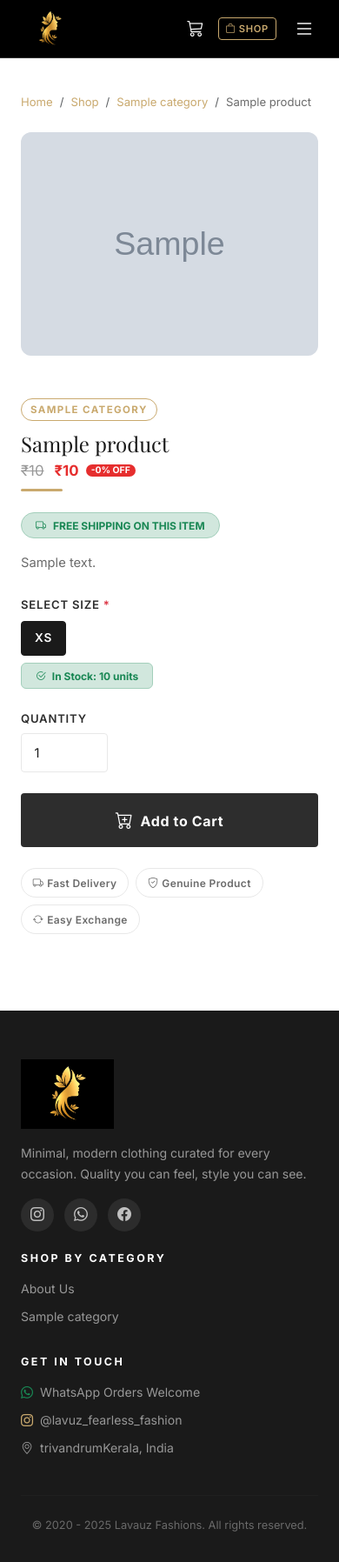
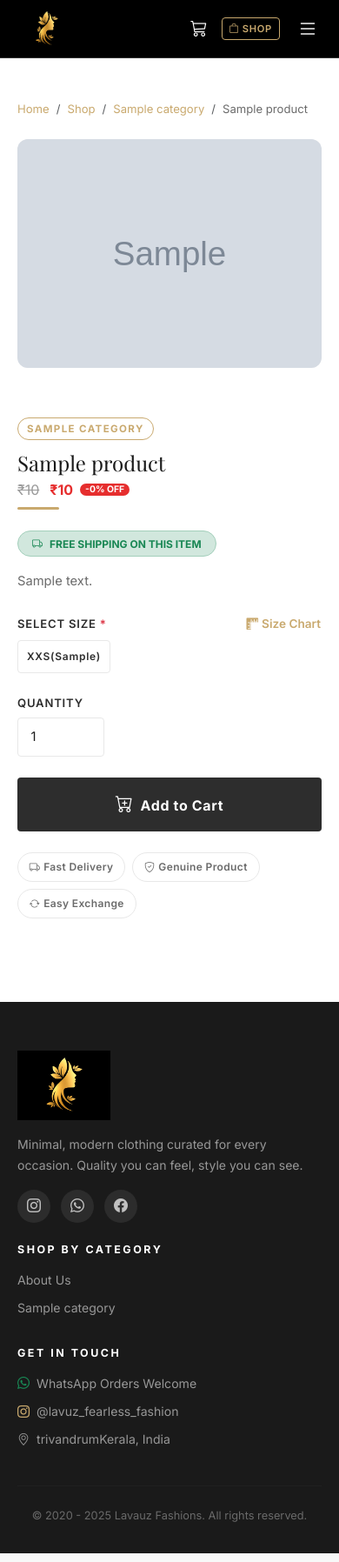
Before and after one commit to sachu584/lavuz_fashions, a Django app: a page that uses templates/store/product_detail.html in a window 390 px wide. Shown: the whole page at 87% size. Run offline with Django 3.2, Linux system fonts and the light colour scheme; tables that the repository leaves empty hold one stand-in row (values such as "Sample post"); grey boxes marked "Sample" are stand-in pictures.

Commit message:
Finalize size-only architecture with manual numeric sizes, size chart feature, and mobile improvements

```diff
--- a/static/css/style.css
+++ b/static/css/style.css
@@ -1188,8 +1188,45 @@
    ============================================= */
 @media (max-width: 767px) {
   .container, .container-fluid {
-    padding-left: 1.5rem !important;
-    padding-right: 1.5rem !important;
+    padding-left: 1.25rem !important;
+    padding-right: 1.25rem !important;
+  }
+
+  .lf-section {
+    padding: 3rem 0;
+  }
+
+  .lf-hero {
+    height: auto;
+    min-height: 450px;
+    padding: 4rem 0;
+  }
+
+  .lf-product-card {
+    border-radius: var(--lf-radius);
+  }
+
+  .lf-product-info {
+    padding: 0.75rem;
+  }
+
+  .lf-product-name {
+    font-size: 0.82rem !important;
+  }
+}
+
+@media (max-width: 480px) {
+  .lf-section-title {
+    font-size: 1.5rem !important;
+  }
+
+  .lf-hero-title {
+    font-size: 2.25rem !important;
+  }
+
+  .lf-size-chip {
+    font-size: 0.6rem;
+    padding: 1px 5px;
   }
 }
 
@@ -1340,6 +1377,22 @@
   }
 
   .lf-price-old, .lf-price-new, .lf-price-current {
-    font-size: 1.05rem !important;
+    font-size: 1rem !important;
+  }
+
+  .lf-gallery {
+    position: relative !important;
+    top: 0 !important;
+    margin-bottom: 1.5rem;
+  }
+
+  .lf-size-btns {
+    gap: 0.35rem;
+  }
+
+  .lf-size-label {
+    min-width: 48px;
+    padding: 8px 10px;
+    font-size: 0.75rem;
   }
 }
--- a/store/models.py
+++ b/store/models.py
@@ -1,6 +1,8 @@
 from django.db import models
 from django.utils.text import slugify
 from django.contrib.auth.models import User
+
+SIZE_ORDER = ['XXS', 'XS', 'S', 'M', 'L', 'XL', 'XXL', 'Free Size']
 
 
 class Category(models.Model):
@@ -36,6 +38,7 @@
     description = models.TextField()
     is_active = models.BooleanField(default=True)
     is_free_shipping = models.BooleanField(default=False)
+    size_chart = models.ImageField(upload_to='size_charts/', null=True, blank=True, help_text="Size chart image for this product")
     created_at = models.DateTimeField(auto_now_add=True)
 
     class Meta:
@@ -54,6 +57,12 @@
 
     def __str__(self):
         return self.name
+
+    @property
+    def ordered_variants(self):
+        """Returns variants sorted in correct clothing size order."""
+        variants = list(self.variants.all())
+        return sorted(variants, key=lambda v: SIZE_ORDER.index(v.size) if v.size in SIZE_ORDER else 99)
 
     @property
     def effective_price(self):
@@ -84,6 +93,7 @@
 
 class ProductVariant(models.Model):
     SIZE_CHOICES = [
+        ('XXS', 'XXS'),
         ('XS', 'XS'),
         ('S', 'S'),
         ('M', 'M'),
@@ -94,6 +104,7 @@
     ]
     product = models.ForeignKey(Product, on_delete=models.CASCADE, related_name='variants')
     size = models.CharField(max_length=10, choices=SIZE_CHOICES)
+    numeric_size = models.CharField(max_length=20, blank=True, null=True, help_text="e.g. 34, 36-38 (optional)")
     stock = models.IntegerField(default=10)
     is_available = models.BooleanField(default=True)
 
@@ -111,8 +122,14 @@
         unique_together = ('product', 'size')
         ordering = ['size']
 
+    @property
+    def display_size(self):
+        if self.numeric_size:
+            return f"{self.size}({self.numeric_size})"
+        return self.size
+
     def __str__(self):
-        return f"{self.product.name} - {self.size}"
+        return f"{self.product.name} - {self.display_size}"
 
 
 class Order(models.Model):
--- a/store/views.py
+++ b/store/views.py
@@ -62,7 +62,7 @@
 def product_detail(request, slug):
     product = get_object_or_404(Product, slug=slug, is_active=True)
     images = product.images.all()
-    variants = product.variants.all()
+    variants = product.ordered_variants
     related = Product.objects.filter(category=product.category, is_active=True).exclude(id=product.id).order_by('?')[:4]
     categories = Category.objects.filter(is_active=True)
     return render(request, 'store/product_detail.html', {
--- a/templates/home.html
+++ b/templates/home.html
@@ -164,8 +164,8 @@
                 {% endif %}
               </div>
               <div class="lf-size-chips">
-                {% for variant in product.variants.all %}
-                <span class="lf-size-chip">{{ variant.size }}</span>
+                {% for variant in product.ordered_variants %}
+                <span class="lf-size-chip">{{ variant.display_size }}</span>
                 {% endfor %}
               </div>
               {% if product.is_free_shipping %}
--- a/templates/store/cart.html
+++ b/templates/store/cart.html
@@ -42,7 +42,7 @@
                                             {% endif %}
                                             <div class="ms-2 ms-md-3">
                                                 <h6 class="mb-0 fw-semibold" style="font-size: 0.9rem;">{{ item.product.name }}</h6>
-                                                <small class="text-muted" style="font-size: 0.75rem;">Size: {{ item.variant.size|default:"Free Size" }}</small>
+                                                <small class="text-muted" style="font-size: 0.75rem;">Size: {{ item.variant.display_size|default:"Free Size" }}</small>
                                                 <!-- Mobile only price/total -->
                                                 <div class="d-md-none mt-1" style="line-height: 1.2;">
                                                     <div class="text-muted" style="font-size: 0.75rem;">Price: Rs. {{ item.product.effective_price|floatformat:0 }}</div>
--- a/templates/store/checkout.html
+++ b/templates/store/checkout.html
@@ -25,7 +25,7 @@
                                 {% endif %}
                                 <div class="ms-3">
                                     <h6 class="mb-0 fw-bold" style="font-size: 0.9rem;">{{ item.product.name }}</h6>
-                                    <small class="text-muted d-block">Size: {{ item.variant.size|default:"Free Size" }}</small>
+                                    <small class="text-muted d-block">Size: {{ item.variant.display_size|default:"Free Size" }}</small>
                                     <small class="text-muted">Qty: {{ item.quantity }}</small>
                                 </div>
                             </div>
--- a/templates/store/product_detail.html
+++ b/templates/store/product_detail.html
@@ -81,7 +81,14 @@
 
           {% if variants %}
             <div class="lf-form-group mb-4">
-              <label class="lf-form-label">Select Size <span class="text-danger">*</span></label>
+              <div class="d-flex justify-content-between align-items-center mb-2">
+                <label class="lf-form-label mb-0">Select Size <span class="text-danger">*</span></label>
+                {% if product.size_chart %}
+                <button type="button" class="btn btn-link p-0 text-decoration-none" data-bs-toggle="modal" data-bs-target="#sizeChartModal" style="font-size: 0.85rem; color: var(--lf-gold); font-weight: 600;">
+                  <i class="bi bi-rulers me-1"></i>Size Chart
+                </button>
+                {% endif %}
+              </div>
               <div class="lf-size-btns d-flex flex-wrap gap-2 mt-2" id="sizeBtns">
                 {% for variant in variants %}
                 <input type="radio" name="size" id="size_{{ variant.size|slugify }}" value="{{ variant.size }}"
@@ -91,7 +98,7 @@
                        required>
                 <label for="size_{{ variant.size|slugify }}"
                        class="lf-size-label {% if variants.count == 1 and variant.stock > 0 %}selected{% endif %} {% if variant.stock <= 0 or not variant.is_available %}disabled{% endif %}">
-                  {{ variant.size }}
+                  {{ variant.display_size }}
                   {% if variant.stock <= 0 or not variant.is_available %}
                   <small class="d-block text-danger" style="font-size: 0.6rem;">Out of Stock</small>
                   {% endif %}
@@ -182,6 +189,24 @@
         </a>
       </div>
       {% endfor %}
+    </div>
+  </div>
+  {% endif %}
+  {% if product.size_chart %}
+  <div class="modal fade" id="sizeChartModal" tabindex="-1" aria-labelledby="sizeChartModalLabel" aria-hidden="true">
+    <div class="modal-dialog modal-dialog-centered modal-lg">
+      <div class="modal-content border-0">
+        <div class="modal-header border-0 pb-0">
+          <h5 class="modal-title lf-section-title" id="sizeChartModalLabel" style="font-size: 1.5rem;">Size Chart</h5>
+          <button type="button" class="btn-close" data-bs-dismiss="modal" aria-label="Close"></button>
+        </div>
+        <div class="modal-body text-center p-4">
+          <img src="{{ product.size_chart.url }}" alt="Size Chart for {{ product.name }}" class="img-fluid rounded" style="max-height: 80vh;">
+        </div>
+        <div class="modal-footer border-0 pt-0 justify-content-center">
+          <button type="button" class="btn lf-btn-gold px-4" data-bs-dismiss="modal">Close</button>
+        </div>
+      </div>
     </div>
   </div>
   {% endif %}
--- a/templates/store/product_list.html
+++ b/templates/store/product_list.html
@@ -91,8 +91,8 @@
               {% endif %}
             </div>
             <div class="lf-size-chips">
-              {% for variant in product.variants.all %}
-              <span class="lf-size-chip">{{ variant.size }}</span>
+              {% for variant in product.ordered_variants %}
+              <span class="lf-size-chip">{{ variant.display_size }}</span>
               {% endfor %}
             </div>
             {% if product.is_free_shipping %}
```
Also changed, not shown: scratch/deduplicate_variants.py (added, +13 -0 lines), scratch/split_numbered_sizes.py (added, +20 -0 lines), scratch/update_size_labels.py (added, +22 -0 lines), store/admin.py (+26 -4 lines), store/migrations/0013_alter_productvariant_size.py (added), store/migrations/0014_product_size_chart.py (added), store/migrations/0015_alter_productvariant_size.py (added), store/migrations/0016_auto_20260513_1303.py (added).
